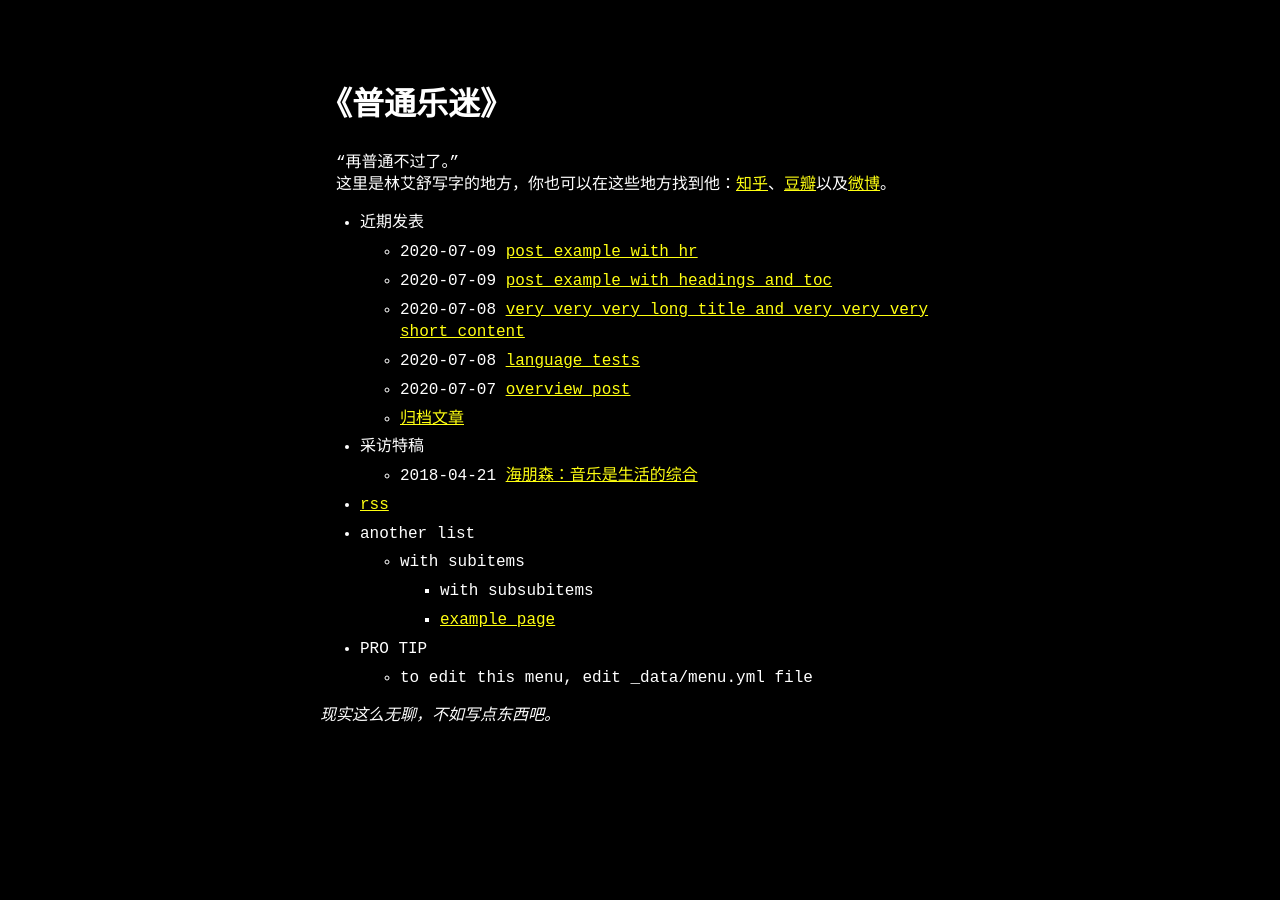
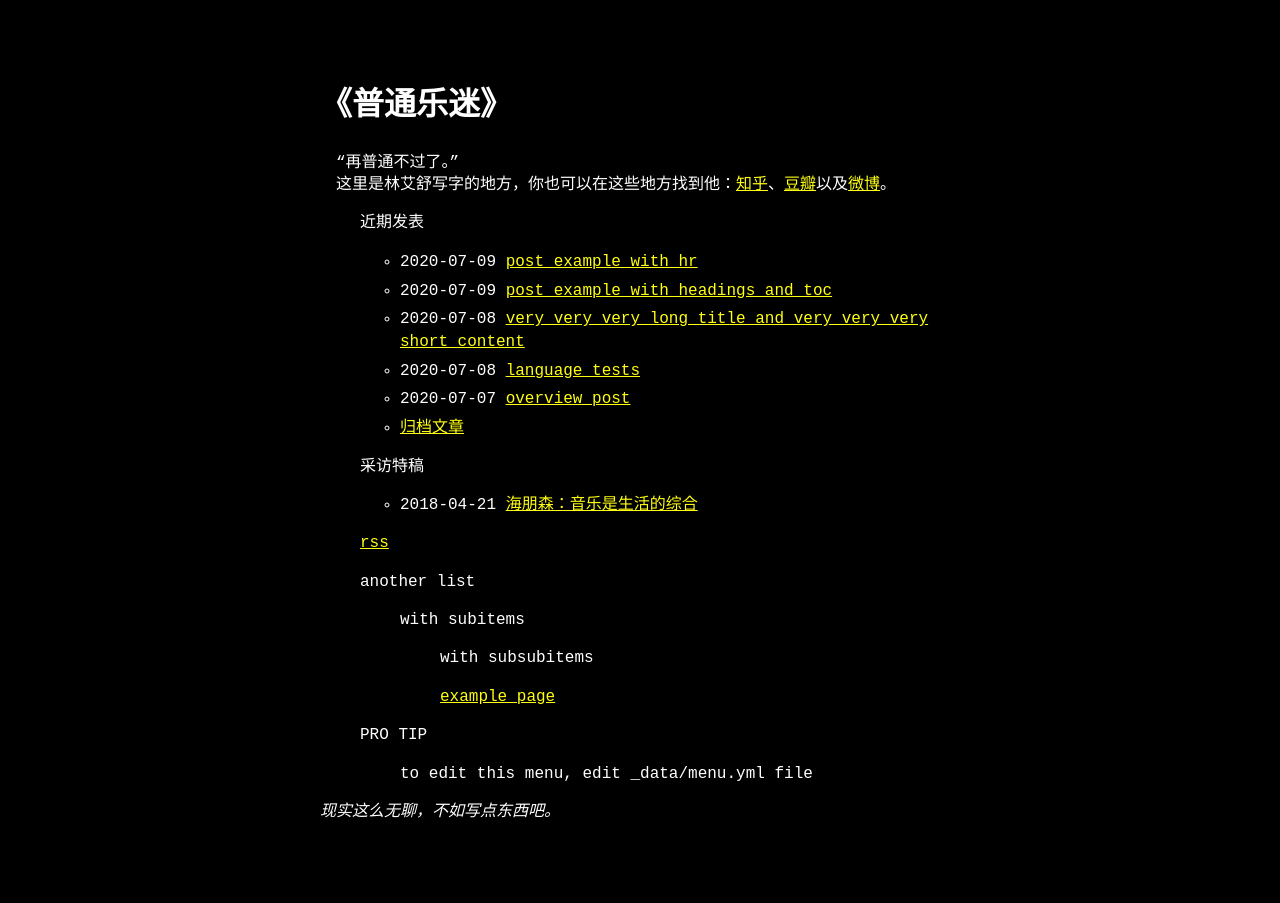
Before and after one commit to salingerlin/salingerlin.github.io, a Jekyll site: the page built from index.md, in a window 1280 px wide. Built offline with Jekyll 4.4.1, drawn with Linux system fonts in a browser that asks for light colours.

Commit message:
Update menu_item.html

```diff
--- a/_includes/menu_item.html
+++ b/_includes/menu_item.html
@@ -1,12 +1,13 @@
 <ul>
   {%-for item in include.collection-%}
-    <li>
+    <p>
     {%- if item.url -%}
       <a href="{{ item.url }}">{{ item.title }}</a>
     {%- else -%}
       {{ item.title }}
     {%- endif -%}
-    </li>
+    <br>
+    </p>
 
     {%-if item.post_list-%}
       {%
```
